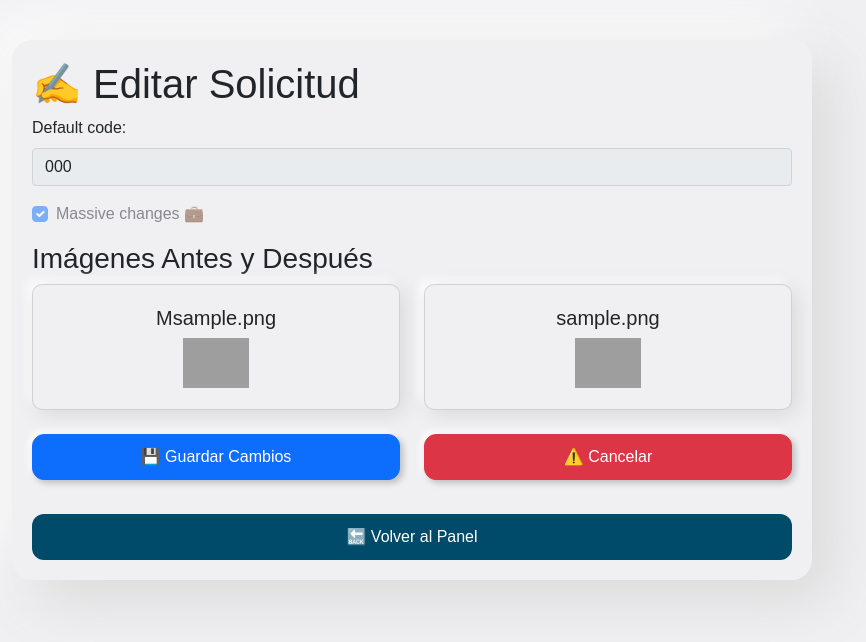
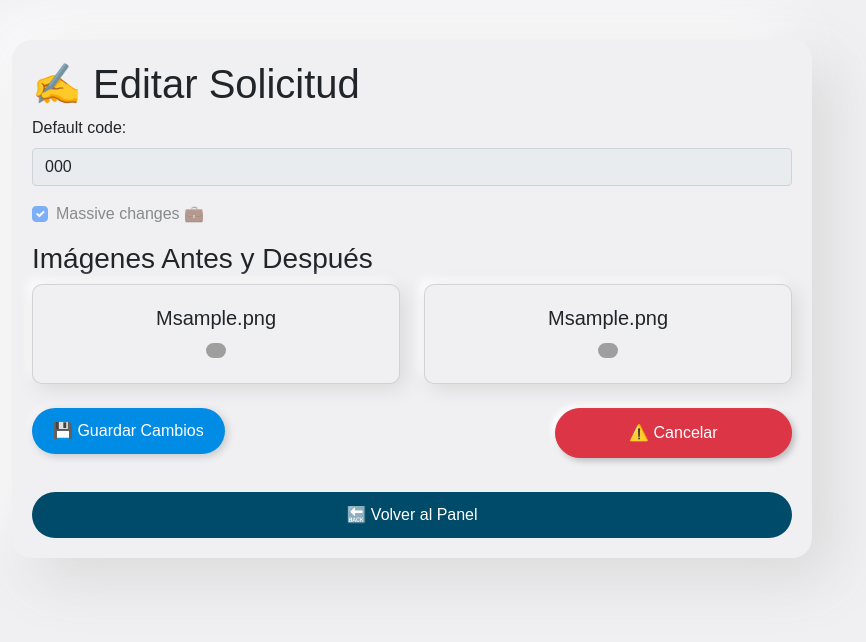
Before and after one commit to CarlosRaloy/liberations, a Django app: page /edit/1/ in a window 1280 px wide. Shown: the top 642 px of the page, without its empty margins (228-1094 px from the left). Run offline with Django 4.2, Linux system fonts and the light colour scheme; a user stored in the database is signed in; tables that the repository leaves empty hold one stand-in row (values such as "Sample post"); grey boxes are pictures that could not be loaded.

Commit message:
save de field drop

```diff
--- a/static/css/edit.css
+++ b/static/css/edit.css
@@ -25,8 +25,8 @@ body {
 }
 
 .neumorphic-img {
-    max-width: 100px;
-    height: 50px;
+    max-width: 20px;
+    height: auto;
 }
 
 .btn-save, .btn-danger {
@@ -38,13 +38,96 @@ body {
     box-shadow: 3px 3px 6px #bcbcbc, -3px -3px 6px #ffffff;
 }
 
-.btn-save:hover, .btn-danger:hover {
-    box-shadow: inset 3px 3px 6px #bcbcbc, inset -3px -3px 6px #ffffff;
-}
-
 .btn-back {
     background: #004b69;
     color: white;
     padding: 10px;
-    border-radius: 12px;
+    border-radius: 50px;
 }
+
+
+/* Estilo del modal con glassmorfismo */
+.modal-content {
+    background: rgba(255, 255, 255, 0.8);
+    backdrop-filter: blur(8px);
+    border-radius: 10px;
+    box-shadow: 5px 5px 15px rgba(0, 0, 0, 0.1);
+    max-width: 80%; /* Ajusta el tamaño del modal al 80% del viewport */
+    margin: auto;
+}
+
+
+/* Estilo para la imagen dentro del modal */
+.modal-body img {
+    max-width: 100%; /* Se asegura que la imagen no sobresalga */
+    height: auto; /* Mantiene la proporción de la imagen */
+    display: block;
+    margin: 0 auto; /* Centrar la imagen */
+}
+
+/* Ajustes para el tamaño del modal */
+.modal-dialog {
+    max-width: 500px; /* Limita el tamaño máximo del modal */
+    width: auto;
+}
+
+/* Efecto de escala al pasar el cursor */
+.neumorphic-card:hover {
+    transform: scale(1.05);
+    box-shadow: 5px 5px 25px rgba(0, 0, 0, 0.3),
+    -5px -5px 25px rgba(255, 255, 255, 0.8);
+}
+
+/* Efectos en las imágenes al hacer hover */
+.neumorphic-img {
+    transition: transform 0.3s ease, filter 0.3s ease;
+    border-radius: 10px;
+}
+
+.neumorphic-img:hover {
+    transform: scale(1.02);
+    filter: brightness(1.1);
+}
+
+/* Modal con efecto de glassmorfismo */
+.modal-content {
+    background: rgba(255, 255, 255, 0.1);
+    border-radius: 20px;
+    backdrop-filter: blur(20px);
+    box-shadow: 0 8px 32px rgba(0, 0, 0, 0.37);
+    border: 1px solid rgba(255, 255, 255, 0.18);
+    transition: all 0.4s ease;
+}
+
+/* Animación de zoom cuando se muestra el modal */
+.modal.fade .modal-dialog {
+    transition: transform 0.4s ease-out;
+}
+
+.modal.fade.show .modal-dialog {
+    transform: scale(1.05);
+}
+
+/* Botón personalizado */
+.btn-custom {
+    background-color: #008ce5;
+    color: #fff;
+    padding: 10px 20px;
+    border-radius: 50px;
+    box-shadow: 2px 2px 8px rgba(0, 0, 0, 0.2),
+    -2px -2px 8px rgba(255, 255, 255, 0.8);
+    transition: background-color 0.5s ease, transform 0.5s ease;
+}
+
+.btn-custom:hover {
+    background-color: #005fa3;
+    transform: scale(1.05);
+    color: #fff;
+    padding: 12px 21px;
+}
+
+.btn-close-custom {
+
+    border-radius: 50px;
+    padding: 12px 12px;
+}
--- a/templates/edit_solicitud.html
+++ b/templates/edit_solicitud.html
@@ -19,11 +19,13 @@
 
         <div class="mb-3">
             <label for="id_default_code" class="form-label">Default code:</label>
-                <input type="text" id="id_default_code" name="default_code" class="form-control" value="{{ form.instance.default_code }}" readonly>
+            <input type="text" id="id_default_code" name="default_code" class="form-control"
+                   value="{{ form.instance.default_code }}" readonly>
         </div>
 
         <div class="form-check mb-3">
-                <input type="checkbox" id="id_massive_changes" name="massive_changes" class="form-check-input" {% if form.instance.massive_changes %} checked {% endif %} disabled>
+            <input type="checkbox" id="id_massive_changes" name="massive_changes" class="form-check-input"
+                    {% if form.instance.massive_changes %} checked {% endif %} disabled>
             <label class="form-check-label" for="id_massive_changes">Massive changes 💼</label>
         </div>
 
@@ -34,7 +36,9 @@
                     <div class="card neumorphic-card">
                         <div class="card-body text-center">
                             <h5 class="card-title">M{{ image.before_img }}</h5>
-                            <img src="https://envasado.raloy.com.mx/eps/{{ image.before_img }}.png" class="img-fluid neumorphic-img" alt="Imagen Antes">
+                            <img src="https://envasado.raloy.com.mx/eps/{{ image.before_img }}.png"
+                                 class="img-fluid neumorphic-img" alt="Imagen Antes"
+                                 onclick="showImageModal('https://envasado.raloy.com.mx/eps/{{ image.before_img }}.png')">
                         </div>
                     </div>
                 </div>
@@ -42,8 +46,10 @@
                 <div class="col-6">
                     <div class="card neumorphic-card">
                         <div class="card-body text-center">
-                            <h5 class="card-title">{{ image.after_img }}</h5>
-                            <img src="https://envasado.raloy.com.mx/eps/{{ image.after_img }}.png" class="img-fluid neumorphic-img" alt="Imagen Después">
+                            <h5 class="card-title">M{{ image.after_img }}</h5>
+                            <img src="https://envasado.raloy.com.mx/eps/{{ image.after_img }}.png"
+                                 class="img-fluid neumorphic-img" alt="Imagen Después"
+                                 onclick="showImageModal('https://envasado.raloy.com.mx/eps/{{ image.after_img }}.png')">
                         </div>
                     </div>
                 </div>
@@ -52,13 +58,15 @@
 
         <!-- Botones para Guardar y Cancelar -->
         <div class="row mt-4">
-                <div class="col-6">
+            <div class="col">
                 <!-- Botón para guardar cambios -->
-                    <button type="submit" class="btn btn-primary btn-save" name="action" value="save_changes">💾 Guardar Cambios</button>
+                <button type="submit" class="btn btn-custom" name="action" value="save_changes">💾 Guardar Cambios
+                </button>
             </div>
-                <div class="col-6">
+
+            <div class="col-4">
                 <!-- Botón para cancelar -->
-                    <button type="submit" class="btn btn-danger" name="action" value="cancel_request">⚠️ Cancelar</button>
+                <button type="submit" class="btn btn-danger btn-close-custom" name="action" value="cancel_request">⚠️ Cancelar</button>
             </div>
         </div>
 
@@ -69,7 +77,42 @@
     </form>
 </div>
 
+<!-- Modal para mostrar la imagen en grande -->
+<div class="modal fade" id="imageModal" tabindex="-1">
+    <div class="modal-dialog modal-dialog-centered">
+        <div class="modal-content">
+            <div class="modal-header">
+                <h5 class="modal-title" id="modalImageTitle">Imagen en grande</h5> <!-- Título dinámico -->
+                <button type="button" class="btn-close" data-bs-dismiss="modal" aria-label="Close"></button>
+            </div>
+            <div class="modal-body">
+                <img id="modalImage" src="" alt="Imagen en grande">
+            </div>
+        </div>
+    </div>
+</div>
+
 <!-- Bootstrap JS -->
 <script src="https://cdn.jsdelivr.net/npm/bootstrap@5.1.3/dist/js/bootstrap.bundle.min.js"></script>
+
+<!-- Script para abrir el modal con la imagen -->
+<script>
+    document.querySelectorAll('.neumorphic-card img').forEach(img => {
+        img.addEventListener('click', function () {
+            const src = this.getAttribute('src');
+            const title = this.parentElement.querySelector('.card-title').textContent; // Obtener el título de la tarjeta (nombre de la imagen)
+
+            // Actualizar el src de la imagen en el modal
+            document.getElementById('modalImage').setAttribute('src', src);
+
+            // Actualizar el título del modal
+            document.getElementById('modalImageTitle').textContent = title;
+
+            // Mostrar el modal
+            const imageModal = new bootstrap.Modal(document.getElementById('imageModal'));
+            imageModal.show();
+        });
+    });
+</script>
 </body>
 </html>
```
Lines whose indentation alone changed are shown as unchanged.
